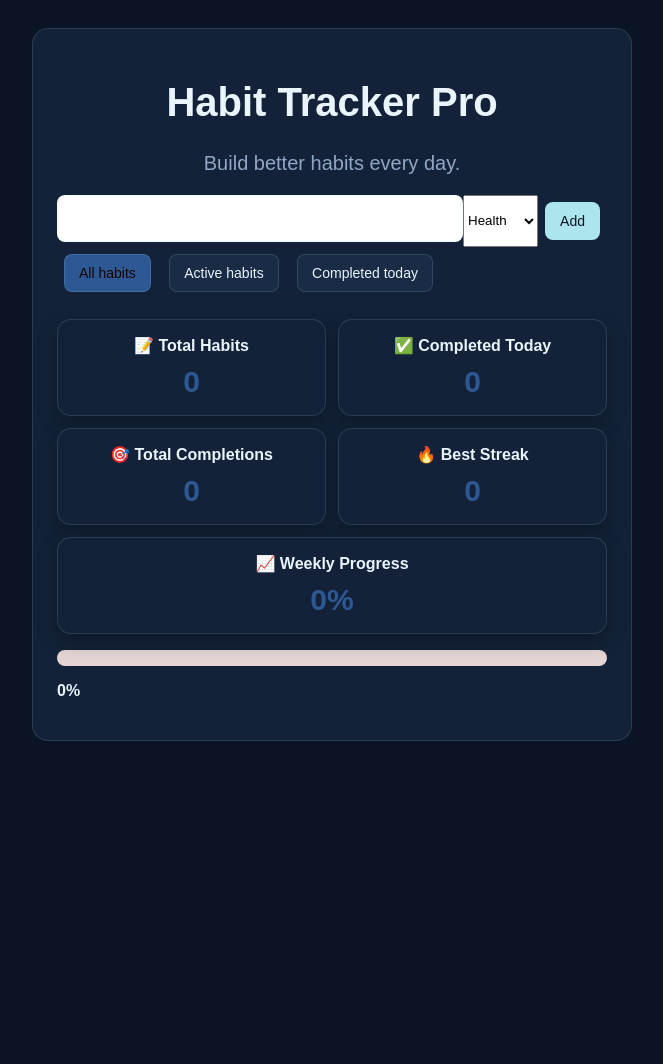
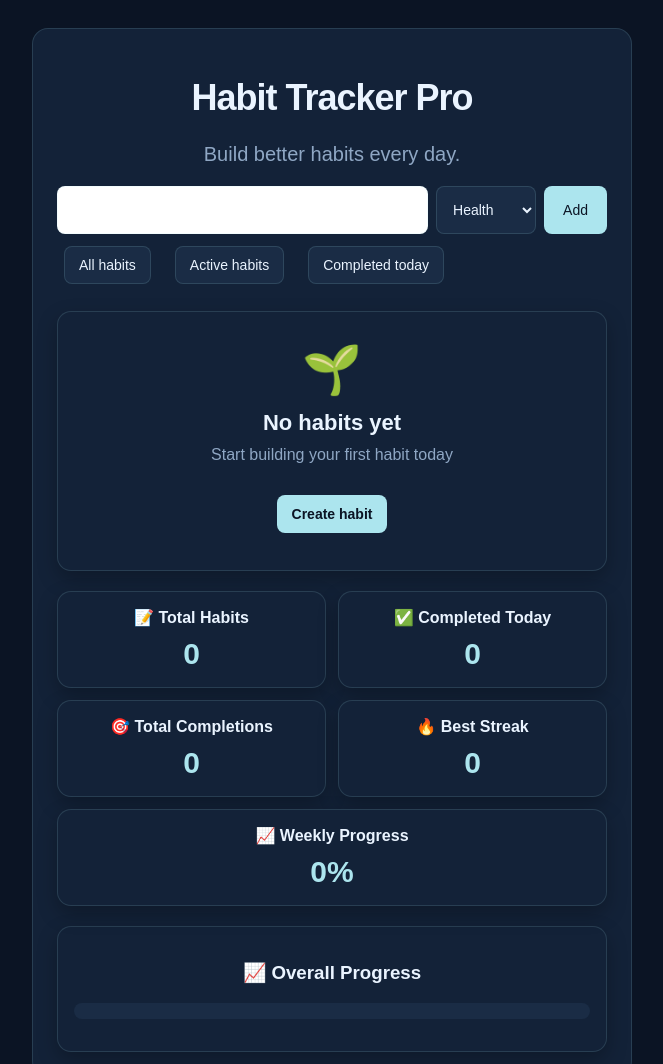
Before and after one commit to Horlivka/habits-app, a plain HTML site: page index.html in a window 1280 px wide. Shown: the top 1064 px of the page, without its empty margins (308-971 px from the left). Before the commit the page ends 816 px from the top, so only its background shows below. Drawn offline with Linux system fonts and the light colour scheme.

Commit message:
Improve UI with empty state and form styling

```diff
--- a/index.html
+++ b/index.html
@@ -64,7 +64,8 @@
         </section>
 
 
-        <div class="progress">
+        <div class="overallProgress">
+            <h3>📈 Overall Progress</h3>
             <div id="progressBar">
                 <div id="progressFill"></div>
             </div>
--- a/script.js
+++ b/script.js
@@ -8,11 +8,8 @@ let completedBtn = document.querySelector("#completedBtn");
 
 let list = document.querySelector("#habitsList");
 
-
 let progressFill = document.querySelector("#progressFill");
 let progressText = document.querySelector("#progressText");
-
-
 
 const dashboardTotalHabits = document.querySelector("#dashboardTotalHabits");
 const dashboardCompletedToday = document.querySelector(
@@ -129,8 +126,6 @@ function updateStatistics() {
   const total = getTotalHabits(habits);
   const completed = getCompletedToday(habits);
   const progress = calculatePercentage(completed, total);
-
-
 
   progressFill.style.width = progress + "%";
   progressText.textContent = progress + "%";
@@ -311,7 +306,7 @@ function createActionButtons(habit) {
   deleteBtn.classList.add("deleteBtn");
   deleteBtn.textContent = "🗑";
 
-  deleteBtn.addEventListener("click",  () => {
+  deleteBtn.addEventListener("click", () => {
     deleteHabit(habit.id);
   });
 
@@ -325,6 +320,7 @@ function createActionButtons(habit) {
 
   let doneBtn = document.createElement("button");
   doneBtn.classList.add("completeBtn");
+  doneBtn.textContent = "✓";
 
   if (completedToday) {
     doneBtn.classList.add("completed");
@@ -338,6 +334,29 @@ function createActionButtons(habit) {
   habitActions.appendChild(deleteBtn);
   habitActions.appendChild(editBtn);
   return habitActions;
+}
+
+function createEmptyState(message) {
+  const emptyState = document.createElement("div");
+
+  emptyState.classList.add("emptyState");
+
+  emptyState.innerHTML = `
+    <div>🌱</div>
+    <h3>No habits yet</h3>
+    <p>Start building your first habit today</p>
+    <button class="emptyButton">
+      Create habit
+    </button>
+  `;
+
+  const button = emptyState.querySelector(".emptyButton");
+
+  button.addEventListener("click", () => {
+    input.focus();
+  });
+
+  return emptyState;
 }
 
 function createHabitCard(habit) {
@@ -387,6 +406,11 @@ function renderHabits() {
   list.textContent = "";
 
   let visibleHabits = getVisibleHabits();
+
+  if (visibleHabits.length === 0) {
+    list.appendChild(createEmptyState("No habits yet"));
+    return;
+  }
 
   for (let habit of visibleHabits) {
     let card = createHabitCard(habit);
--- a/style.css
+++ b/style.css
@@ -3,6 +3,7 @@
   --color-surface: #132238;
   --color-surface-2: #1a2c45;
   --color-primary: #2e5894;
+  --color-primary-soft: #1a2c45;
   --color-accent: #ace5ee;
   --color-text: #eaf4ff;
   --color-text-muted: #8fa7c4;
@@ -37,7 +38,8 @@ body {
 }
 
 .appTitle {
-  font-size: 40px;
+  font-size: 36px;
+  letter-spacing: -1px;
 }
 
 .titleText {
@@ -52,6 +54,25 @@ body {
 
 .addForm {
   display: flex;
+  gap: 8px;
+}
+
+.addForm button {
+  height: 48px;
+  margin: 0;
+  padding: 0 18px;
+}
+
+.addForm input,
+.addForm select,
+.addForm button {
+  height: 48px;
+}
+
+.emptyButton {
+  background: var(--color-accent);
+  color: #0b1424;
+  font-weight: 600;
 }
 input {
   width: 100%;
@@ -60,6 +81,33 @@ input {
   font-size: 16px;
   border: 1px solid var(--color-border);
   border-radius: 8px;
+  flex: 1;
+}
+
+select {
+  width: 100px;
+  padding: 12px;
+  border-radius: 8px;
+  border: 1px solid var(--color-border);
+
+  background: var(--color-surface-2);
+  color: var(--color-text);
+
+  font-size: 14px;
+  cursor: pointer;
+
+  transition:
+    border-color 0.2s ease,
+    background-color 0.2s ease;
+}
+
+select:hover {
+  background: var(--color-primary-soft);
+}
+
+select:focus {
+  outline: none;
+  border-color: var(--color-accent);
 }
 
 #habitsList li {
@@ -83,7 +131,7 @@ input {
 
 #habitsList li:hover {
   transform: translateY(-3px);
-  box-shadow: 0 8px 20px rgba(78, 68, 55, 0.12);
+  box-shadow: 0 8px 20px rgba(172, 229, 238, 0.12);
   border-left: 5px solid var(--color-primary);
 }
 
@@ -101,7 +149,7 @@ input {
 }
 
 .habitTitle {
-  font-size: 22px;
+  font-size: 24px;
   font-weight: 700;
   color: var(--color-text);
 }
@@ -116,13 +164,14 @@ input {
   background: var(--color-surface-2);
   color: var(--color-accent);
 
-  font-size: 13px;
+  font-size: 14px;
   font-weight: 600;
 }
 
 .habitStreak {
-  font-size: 12px;
+  font-size: 14px;
   font-weight: 600;
+  color: var(--color-text-muted);
 }
 
 .progressRow {
@@ -134,7 +183,6 @@ input {
 .habitProgressBar {
   background: var(--color-surface-2);
   flex: 1;
-
   height: 8px;
   border-radius: 20px;
   overflow: hidden;
@@ -215,18 +263,16 @@ input {
 }
 
 .completedDay {
-  background: var(--color-primary);
-  color: white;
+  background: var(--color-success);
+  color: var(--color-bg);
 }
 
 .today {
-  outline: 2px solid #2b2b2b;
+  outline: 2px solid var(--color-accent);
 }
-
 button {
   padding: 10px 14px;
   margin: 7px;
-  border: none;
   border-radius: 8px;
   background: var(--color-surface-2);
   color: var(--color-text);
@@ -248,7 +294,7 @@ button:hover {
 }
 
 .editBtn:hover {
-  background: #d9e2d9;
+  background: var(--color-surface-2);
 }
 
 .deleteBtn {
@@ -256,7 +302,8 @@ button:hover {
 }
 
 .deleteBtn:hover {
-  background: rgb(219, 173, 173);
+  background: rgba(255, 100, 100, 0.15);
+  border-color: rgba(255, 100, 100, 0.3);
 }
 
 .completeBtn {
@@ -264,24 +311,28 @@ button:hover {
   color: var(--color-accent);
   width: 36px;
   height: 36px;
-  border: 2px solid var(--color-primary);
+  border: 2px solid var(--color-accent);
 }
 .completeBtn:hover {
   background: var(--color-primary-soft);
 }
 
 .completed {
-  background: var(--color-primary);
-  color: white;
+  background: var(--color-success);
+  color: #0b1424;
 }
 
 .completed:hover {
-  background: rgb(26, 207, 26);
+  opacity: 0.85;
 }
 
 #addButton {
   background: var(--color-accent);
   color: #0b1424;
+}
+
+#addButton:hover {
+  opacity: 0.85;
 }
 
 .filters button.done {
@@ -300,14 +351,21 @@ li.done {
   border-left-color: var(--color-success);
 }
 
+.filters {
+  display: flex;
+  gap: 10px;
+  flex-wrap: wrap;
+}
+
 #progressText {
-  font-weight: bold;
+  margin-top: 8px;
+  text-align: center;
 }
 
 #progressFill {
   height: 16px;
   width: 0%;
-  background: #2d6aef;
+  background: var(--color-accent);
   border-radius: 20px;
   transition: width 0.3s ease;
 }
@@ -315,7 +373,7 @@ li.done {
 #progressBar {
   width: 100%;
   height: 16px;
-  background: #e4d4d4;
+  background: var(--color-surface-2);
   border-radius: 20px;
   overflow: hidden;
   margin-top: 16px;
@@ -328,8 +386,25 @@ li.done {
   margin-top: 20px;
 }
 
+.overallProgress {
+  margin-top: 20px;
+  background: var(--color-surface);
+  color: var(--color-text);
+  border: 1px solid var(--color-border);
+  border-radius: 14px;
+  padding: 16px;
+  text-align: center;
+  box-shadow: var(--shadow-card);
+
+  animation: fadeIn 0.3s ease;
+  transition:
+    transform 0.2s ease,
+    box-shadow 0.2s ease;
+}
+
 .statCard {
   background: var(--color-surface);
+  color: var(--color-accent);
   border: 1px solid var(--color-border);
   border-radius: 14px;
   padding: 16px;
@@ -361,17 +436,50 @@ li.done {
 .statCard h3 {
   margin: 0;
   font-size: 16px;
+  color: var(--color-text);
 }
 
 .statCard p {
   margin: 10px 0 0;
   font-size: 30px;
   font-weight: 700;
-  color: var(--color-primary);
+  color: var(--color-accent);
 }
 
 .statCard:last-child {
   grid-column: span 2;
+}
+
+.emptyState {
+  background: var(--color-surface);
+  border: 1px solid var(--color-border);
+  border-radius: 14px;
+  padding: 30px 20px;
+  margin-top: 20px;
+  text-align: center;
+  box-shadow: var(--shadow-card);
+}
+
+.emptyButton {
+  margin-top: 15px;
+  background: var(--color-accent);
+  color: #0b1424;
+}
+
+.emptyState div {
+  font-size: 48px;
+  margin-bottom: 12px;
+}
+
+.emptyState h3 {
+  margin: 0;
+  color: var(--color-text);
+  font-size: 22px;
+}
+
+.emptyState p {
+  color: var(--color-text-muted);
+  margin-top: 10px;
 }
 
 @media (max-width: 480px) {
```
